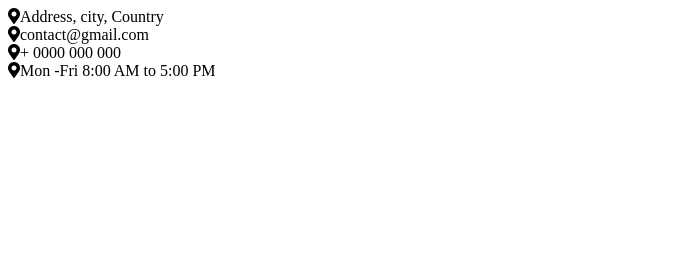
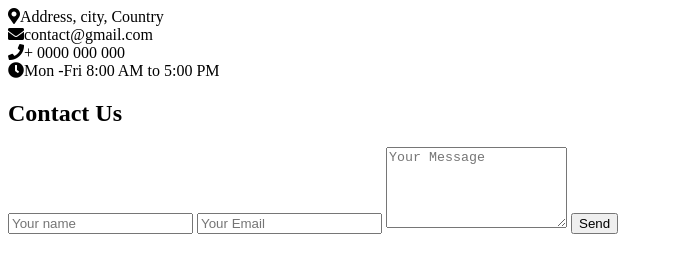
Before and after one commit to maiyopabz/ResponsiveContactForm, a plain HTML site: page index.html in a window 1280 px wide. Shown: the whole page, without its empty margins (0-673 px from the left). Drawn offline with Linux system fonts and the light colour scheme.

Commit message:
Contact form, Input box, textarea box, submit box

```diff
--- a/index.html
+++ b/index.html
@@ -13,10 +13,22 @@
     <div class="contact-section">
         <div class="contact-info">
             <div><i class="fas fa-map-marker-alt"></i>Address, city, Country</div>
-            <div><i class="fas fa-map-marker-alt"></i>contact@gmail.com</div>
-            <div><i class="fas fa-map-marker-alt"></i>+ 0000 000 000</div>
-            <div><i class="fas fa-map-marker-alt"></i>Mon -Fri 8:00 AM to 5:00 PM</div>
+            <div><i class="fas fa-envelope"></i>contact@gmail.com</div>
+            <div><i class="fas fa-phone"></i>+ 0000 000 000</div>
+            <div><i class="fas fa-clock"></i>Mon -Fri 8:00 AM to 5:00 PM</div>
         </div>
+    <div class="contact-form">
+        <h2>Contact Us</h2>
+        <form class="contact" action="" method="post">
+            <input type="text" name="name" class="text-box" placeholder="Your name" required>
+            <input type="email" name="email" class="text-box" placeholder="Your Email" required>
+            <textarea name="message" rows="5" placeholder="Your Message" required></textarea>
+            <input type="submit" name="submit" class="send-btn" value="Send">
+        </form>
+
+    </div>
+
+
     </div>
 
     <!--contact form end-->
```
